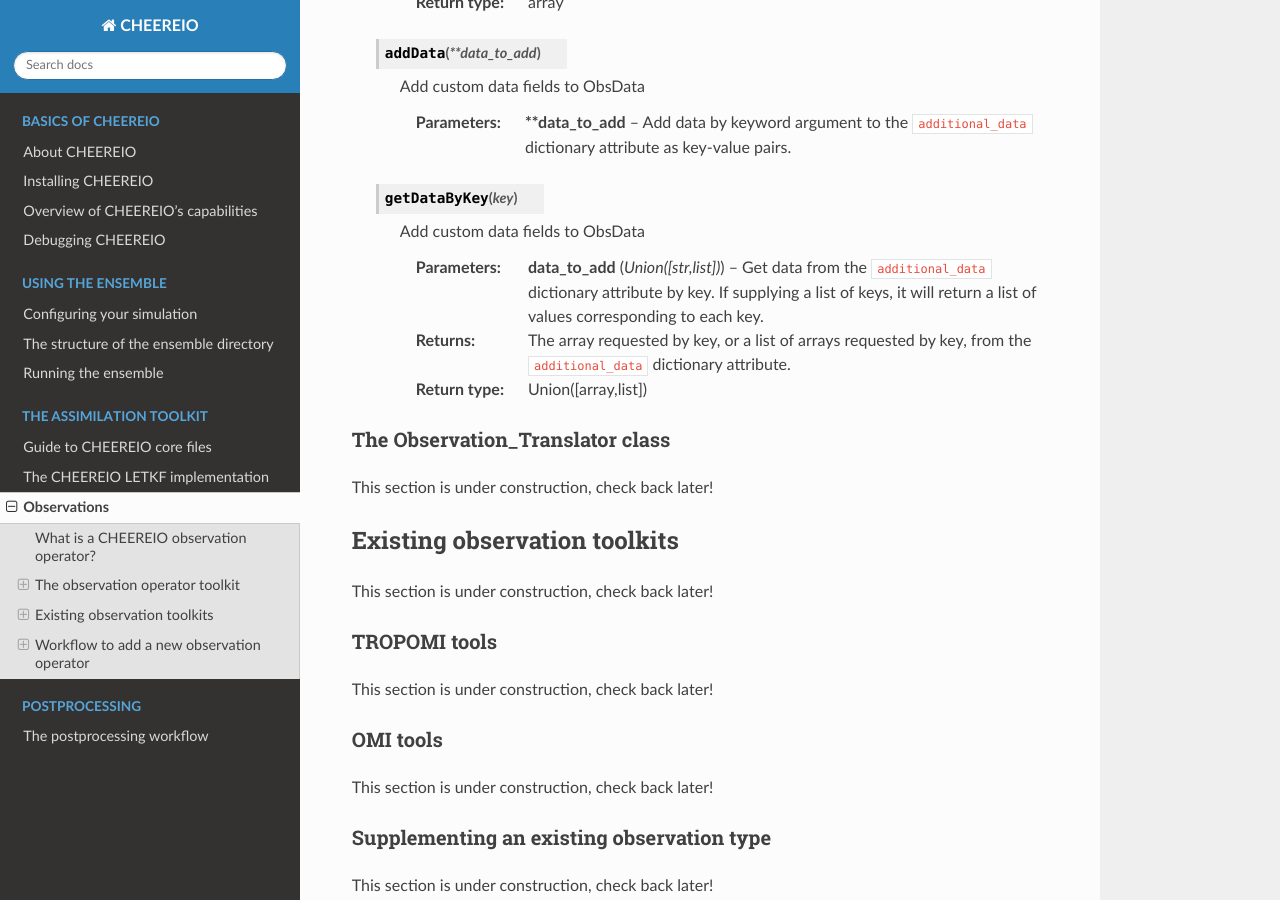
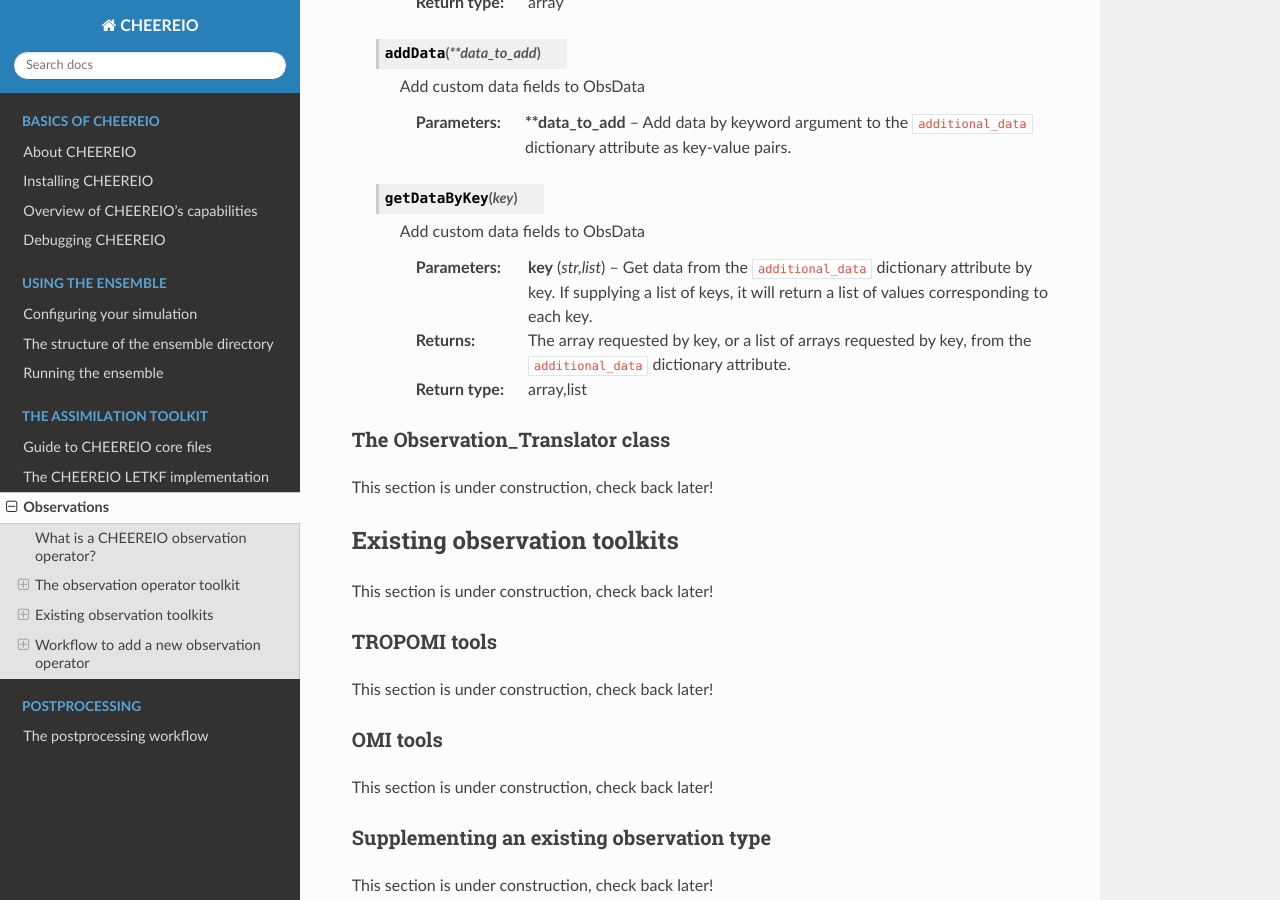
Before and after one commit to drewpendergrass/CHEEREIO, a Sphinx documentation site: the page built from docs/Observations.rst, in a window 1280 px wide and 900 px high, scrolled down 7302 px. Built offline with Sphinx 7.4.7 and the Read the Docs theme 2.0.0, drawn with Linux system fonts in a browser that asks for light colours.

Commit message:
added obsdata docs

```diff
--- a/docs/Observations.rst
+++ b/docs/Observations.rst
@@ -202,9 +202,9 @@
 
       Add custom data fields to ObsData
 
-      :param Union([str,list]) data_to_add: Get data from the ``additional_data`` dictionary attribute by key. If supplying a list of keys, it will return a list of values corresponding to each key.
+      :param str,list key: Get data from the ``additional_data`` dictionary attribute by key. If supplying a list of keys, it will return a list of values corresponding to each key.
       :return: The array requested by key, or a list of arrays requested by key, from the ``additional_data`` dictionary attribute.
-      :rtype: Union([array,list])
+      :rtype: array,list
 
 
 
```
